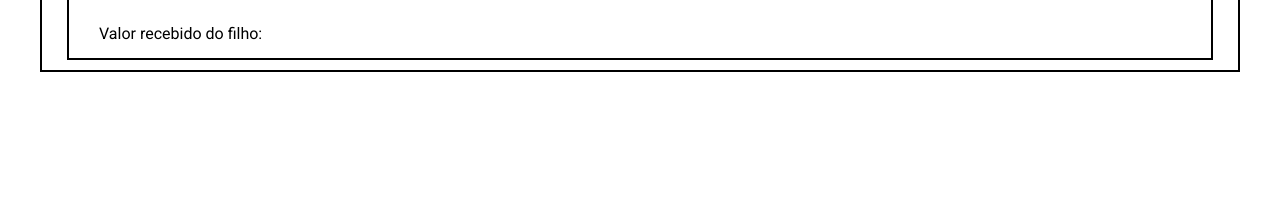
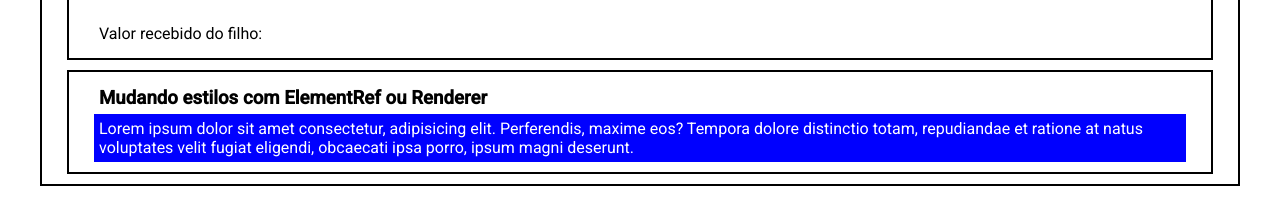
Before and after one commit to alanmts-am/angular-rookie, an Angular app: page / in a window 1280 px wide. Shown: the part 2368-2575 px from the top of the page. Before the commit the page ends 2464 px from the top, so only its background shows below. Built offline with nearby package versions, Linux system fonts and the light colour scheme.

Commit message:
refactor: create components package

```diff
--- a/src/app/directives/directives.component.ts
+++ b/src/app/components/directives/directives.component.ts
@@ -1,5 +1,5 @@
 import { Component } from '@angular/core';
-import { DirectivesService } from './directives.service';
+import { DirectivesService } from '../../services/directives.service';
 
 @Component({
   selector: 'app-directives',
--- a/src/app/directives/directives.service.ts
+++ /dev/null
@@ -1,11 +0,0 @@
-import { Injectable } from '@angular/core';
-
-@Injectable({
-  providedIn: 'root'
-})
-export class DirectivesService {
-
-  getCursos(): string[] {
-    return ['Alan', 'Mikaella', 'Keeteleen']
-  }
-}
--- a/src/app/home/home.component.html
+++ b/src/app/home/home.component.html
@@ -16,4 +16,14 @@
     </app-io-properties>
     <p>Valor recebido do filho: {{ valorRecebido }}</p>
   </section>
+
+  <section class="element-ref">
+    <h1>Mudando estilos com ElementRef ou Renderer</h1>
+    <p appDirectiveFundoAzul>
+      Lorem ipsum dolor sit amet consectetur, adipisicing elit. Perferendis,
+      maxime eos? Tempora dolore distinctio totam, repudiandae et ratione at
+      natus voluptates velit fugiat eligendi, obcaecati ipsa porro, ipsum magni
+      deserunt.
+    </p>
+  </section>
 </section>
```
Also changed, not shown: src/app/app.module.ts (+6 -4 lines), src/app/components/data-binding/data-binding.component.html (renamed from src/app/data-binding/data-binding.component.html), src/app/components/data-binding/data-binding.component.scss (renamed from src/app/data-binding/data-binding.component.scss), src/app/components/data-binding/data-binding.component.ts (renamed from src/app/data-binding/data-binding.component.ts), src/app/components/directives/directives.component.html (renamed from src/app/directives/directives.component.html), src/app/components/directives/directives.component.scss (renamed from src/app/directives/directives.component.scss), src/app/components/io-properties/io-properties.component.html (renamed from src/app/io-properties/io-properties.component.html), src/app/components/io-properties/io-properties.component.scss (added), src/app/components/io-properties/io-properties.component.ts (renamed from src/app/io-properties/io-properties.component.ts).
